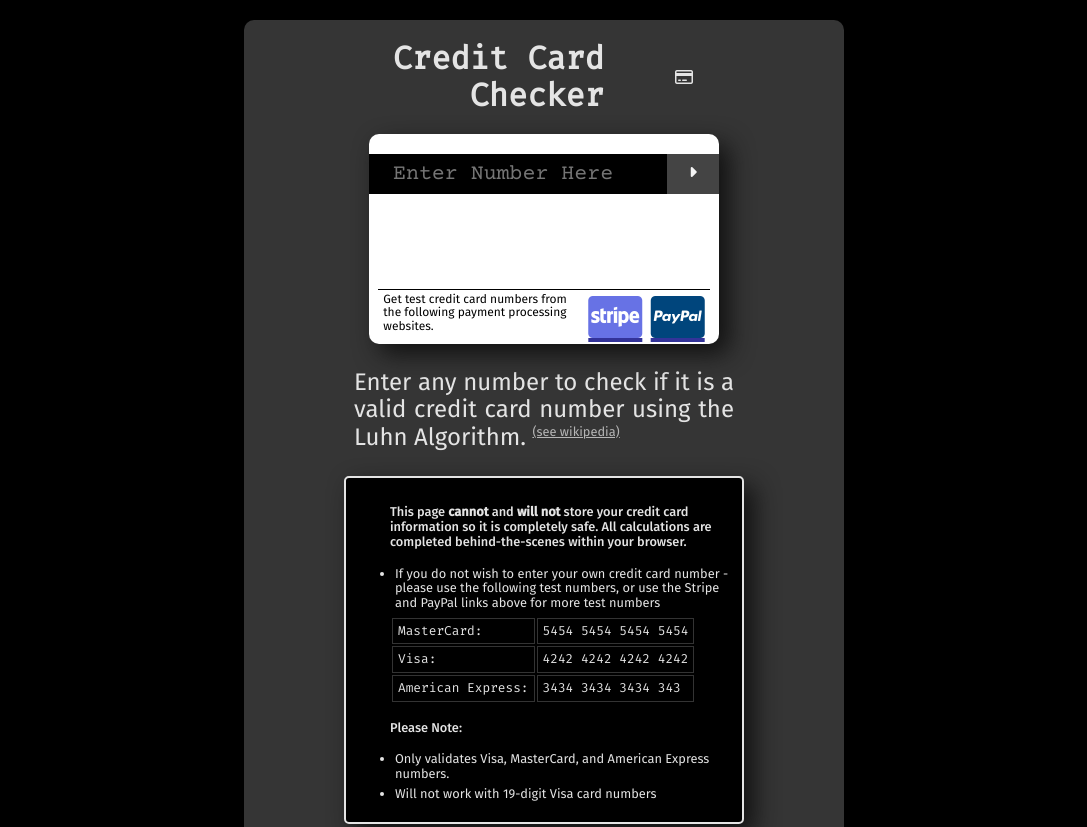
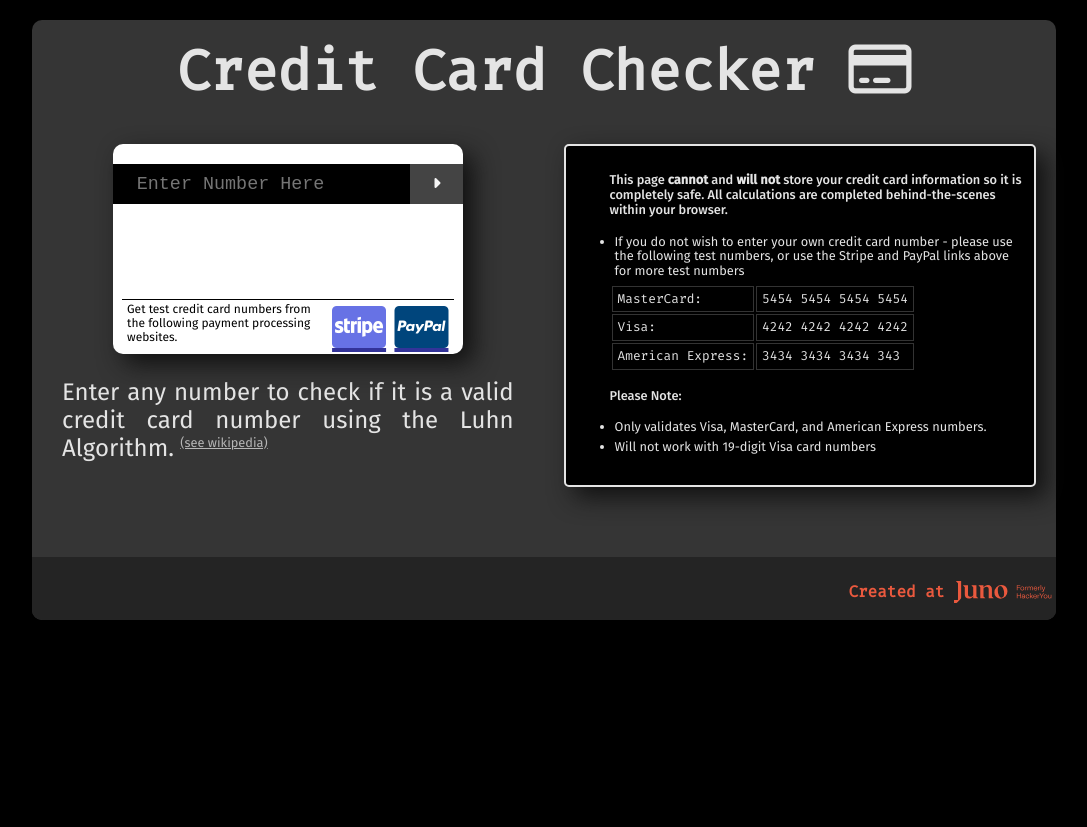
Before and after one commit to nihalanand24/credit-card-checker, a plain HTML site: page index.html in a window 1280 px wide. Shown: the top 827 px of the page, without its empty margins (96-1183 px from the left). After the commit the page ends 800 px from the top, so only its background shows below. Drawn offline with nearby package versions, Linux system fonts and the light colour scheme; a web font is replaced by a local one.

Commit message:
changed layout to 2 columns

```diff
--- a/index.html
+++ b/index.html
@@ -15,6 +15,9 @@
         href="https://fonts.googleapis.com/css2?family=Fira+Code&family=Fira+Sans:wght@300;400;500&family=Courier+Prime&display=swap"
         rel="stylesheet">
 
+    <!-- Link Adobe Typekit -->
+    <link rel="stylesheet" href="https://use.typekit.net/bih2xlf.css">
+
     <!-- Link External Stylesheet-->
     <link rel="stylesheet" href="./styles.css">
     <link rel="icon" href="./image-assets/favicon_package_v0.16/favicon.ico" type="image/x-icon">
@@ -24,13 +27,15 @@
 
     <div class="page-container">
 
-        <div class="wrapper">
         <header>
             <h1>
                 Credit Card Checker
+                <i id="logo" class="far fa-credit-card"></i>
             </h1>
-                <i id="logo" class="far fa-credit-card"></i>
         </header>
+        <div class="wrapper">
+
+            <main>
 
                 <div class="card-container">
                     <form>
@@ -62,6 +67,7 @@
                         <a href="https://en.wikipedia.org/wiki/Luhn_algorithm" target="_blank">(see wikipedia)</a>
                     </sup>
                 </h2>
+            </main>
 
             <div class="instructions">
 
--- a/styles.css
+++ b/styles.css
@@ -15,16 +15,17 @@ body {
 
 .page-container {
   width: 80%;
-  max-width: 600px;
+  max-width: 1280px;
   margin: 20px auto;
   border-radius: 10px;
   background-color: rgb(53, 53, 53);
 }
 
 .wrapper {
-  max-width: 400px;
+  max-width: 1080px;
   margin: 0 auto;
   text-align: center;
+  display: flex;
 }
 
 header {
@@ -34,17 +35,23 @@ header {
   padding: 20px 0;
   margin: 0;
 }
-
+/*
 #logo {
-  width: 20%;
-  height: auto;
-}
+  width: 10%;
+  height: 5rem;
+} */
 
 h1 {
   font-family: 'Fira Code';
-  width: 60%;
-  text-align: right;
+  width: 80%;
+  text-align:center;
   margin: 0;
+  font-size: 3.5rem;
+}
+
+main {
+  width: 50%;
+  margin: 20px;
 }
 
 header, h2 {
@@ -144,8 +151,11 @@ button {
 input[type="text"] {
   width: 85%;
   padding-left: 24px;
-  font-family: 'Courier Prime', monospace;
-  font-size: 1.35rem;
+  /* font-family: 'Courier Prime', monospace; */
+  font-family: ocr-a-std,monospace;
+  font-weight: 400;
+  font-style: normal;
+  font-size: 1.15rem;
 }
 
 button {
@@ -191,10 +201,12 @@ button {
   border: 2px solid rgb(228, 228, 228);
   border-radius: 5px;
   padding: 10px 4px;
+  margin: 20px;
   font-size: 0.8rem;
   text-align: left;
   font-weight: 400;
   box-shadow: 10px 10px 24px 0 #111;
+  width: 50%;
 }
 
 h4 {
```
Lines whose indentation alone changed are shown as unchanged.
